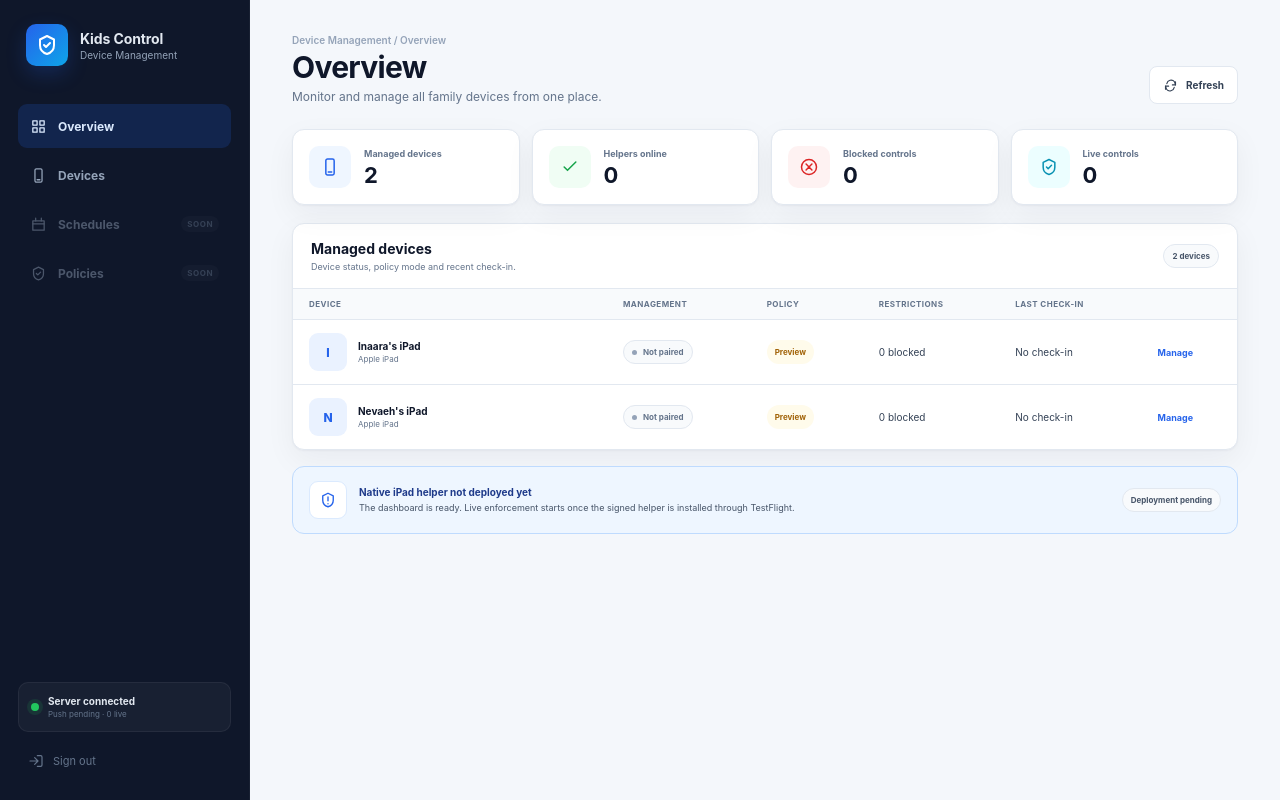
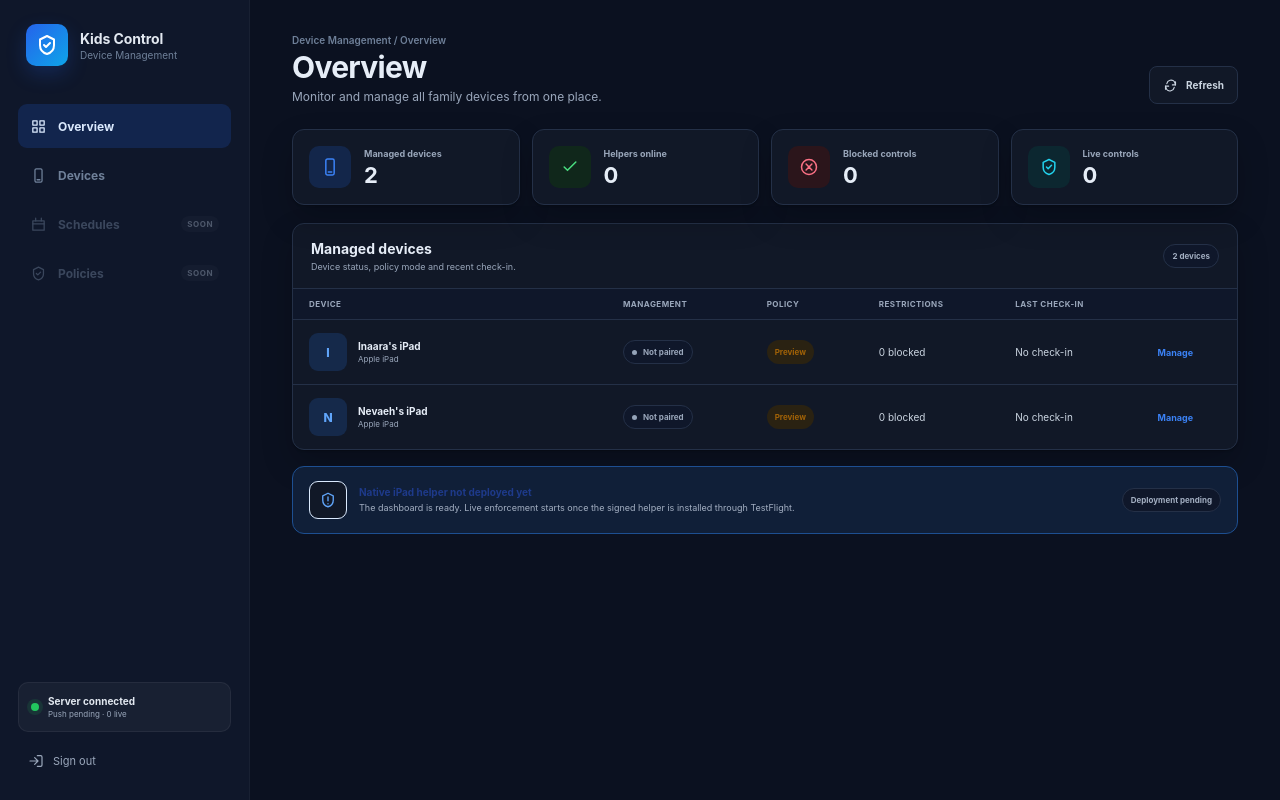
Before and after one commit to waqaarhussain/kids-control-hub, a Flask app: page / in a window 1280 px wide. Run offline with Flask 3, Linux system fonts and the light colour scheme; the visitor is signed in with stand-in values (Sample User, id 1); data comes from the database, SQL or seed files in the repository.

Commit message:
Apply dark theme across MDM console

```diff
--- a/server/static/styles.css
+++ b/server/static/styles.css
@@ -1,25 +1,25 @@
 :root{
   --navy:#0f172a;
   --navy-2:#111c31;
-  --bg:#f4f7fb;
-  --surface:#ffffff;
-  --surface-soft:#f8fafc;
-  --border:#e2e8f0;
-  --border-strong:#cbd5e1;
-  --text:#0f172a;
-  --muted:#64748b;
-  --muted-2:#94a3b8;
-  --blue:#2563eb;
-  --blue-soft:#eff6ff;
-  --cyan:#0891b2;
-  --cyan-soft:#ecfeff;
-  --green:#16a34a;
-  --green-soft:#f0fdf4;
-  --red:#dc2626;
-  --red-soft:#fef2f2;
-  --amber:#d97706;
-  --amber-soft:#fffbeb;
-  --shadow:0 1px 2px rgba(15,23,42,.04),0 10px 30px rgba(15,23,42,.05);
+  --bg:#0b1120;
+  --surface:#111827;
+  --surface-soft:#0f172a;
+  --border:#243047;
+  --border-strong:#334155;
+  --text:#e6edf7;
+  --muted:#9aa7bb;
+  --muted-2:#6f8099;
+  --blue:#3b82f6;
+  --blue-soft:#13264a;
+  --cyan:#22d3ee;
+  --cyan-soft:#0c2730;
+  --green:#4ade80;
+  --green-soft:#10271b;
+  --red:#fb7185;
+  --red-soft:#2b151b;
+  --amber:#fbbf24;
+  --amber-soft:#2a2212;
+  --shadow:0 1px 2px rgba(0,0,0,.22),0 14px 32px rgba(0,0,0,.2);
   --font:Inter,-apple-system,BlinkMacSystemFont,"Segoe UI",Roboto,Helvetica,Arial,sans-serif;
 }
 
@@ -39,23 +39,23 @@ a{text-decoration:none;color:inherit}
 .brand-mark.large{width:52px;height:52px;border-radius:12px}
 .brand-copy{display:flex;flex-direction:column}
 .brand-copy strong{font-size:14px;letter-spacing:-.1px}
-.brand-copy span{font-size:10px;color:#94a3b8;margin-top:2px}
+.brand-copy span{font-size:10px;color:#6f8099;margin-top:2px}
 
 .nav{display:flex;flex-direction:column;gap:5px;margin-top:38px}
-.nav-link{height:44px;border:0;border-radius:9px;background:transparent;color:#94a3b8;padding:0 12px;display:flex;align-items:center;gap:11px;font-size:12px;font-weight:650;text-align:left}
+.nav-link{height:44px;border:0;border-radius:9px;background:transparent;color:#6f8099;padding:0 12px;display:flex;align-items:center;gap:11px;font-size:12px;font-weight:650;text-align:left}
 .nav-link svg{width:17px;height:17px}
 .nav-link:hover{background:rgba(255,255,255,.05);color:#e2e8f0}
 .nav-link.active{background:rgba(37,99,235,.18);color:#dbeafe}
 .nav-link.disabled{opacity:.45;cursor:default}
-.nav-link em{font-style:normal;font-size:8px;text-transform:uppercase;letter-spacing:.5px;margin-left:auto;color:#64748b;background:rgba(255,255,255,.05);padding:3px 6px;border-radius:999px}
+.nav-link em{font-style:normal;font-size:8px;text-transform:uppercase;letter-spacing:.5px;margin-left:auto;color:#9aa7bb;background:rgba(255,255,255,.05);padding:3px 6px;border-radius:999px}
 
 .sidebar-footer{margin-top:auto;display:flex;flex-direction:column;gap:10px}
 .server-state{padding:12px;background:rgba(255,255,255,.04);border:1px solid rgba(255,255,255,.06);border-radius:10px;display:flex;align-items:center;gap:9px}
 .server-dot,.status-dot{width:8px;height:8px;border-radius:50%;background:#22c55e;box-shadow:0 0 0 4px rgba(34,197,94,.12);flex:0 0 8px}
 .server-state>div{display:flex;flex-direction:column;min-width:0}
 .server-state strong{font-size:10px}
-.server-state small{font-size:8px;color:#64748b;margin-top:2px;white-space:nowrap;overflow:hidden;text-overflow:ellipsis}
-.signout-link{height:38px;display:flex;align-items:center;gap:9px;color:#64748b;font-size:11px;padding:0 10px}
+.server-state small{font-size:8px;color:#9aa7bb;margin-top:2px;white-space:nowrap;overflow:hidden;text-overflow:ellipsis}
+.signout-link{height:38px;display:flex;align-items:center;gap:9px;color:#9aa7bb;font-size:11px;padding:0 10px}
 .signout-link:hover{color:#e2e8f0}
 .signout-link svg{width:16px;height:16px}
 
@@ -72,9 +72,9 @@ a{text-decoration:none;color:inherit}
 .btn svg{width:15px;height:15px}
 .btn:hover{transform:translateY(-1px)}
 .btn-primary{background:var(--blue);border-color:var(--blue);color:white;box-shadow:0 5px 12px rgba(37,99,235,.15)}
-.btn-secondary{background:white;border-color:var(--border);color:#334155}
-.btn-danger{background:var(--red-soft);border-color:#fecaca;color:var(--red)}
-.btn-success{background:var(--green-soft);border-color:#bbf7d0;color:var(--green)}
+.btn-secondary{background:var(--surface);border-color:var(--border);color:#cbd5e1}
+.btn-danger{background:var(--red-soft);border-color:#7f1d1d;color:var(--red)}
+.btn-success{background:var(--green-soft);border-color:#166534;color:var(--green)}
 
 .metric-grid{display:grid;grid-template-columns:repeat(4,minmax(0,1fr));gap:12px;margin-bottom:18px}
 .metric-card{background:var(--surface);border:1px solid var(--border);border-radius:12px;padding:16px;display:flex;align-items:center;gap:13px;box-shadow:var(--shadow)}
@@ -92,18 +92,18 @@ a{text-decoration:none;color:inherit}
 .card-header{padding:16px 18px;border-bottom:1px solid var(--border);display:flex;align-items:center;justify-content:space-between;gap:16px}
 .card-header h2{font-size:14px;margin:0 0 4px}
 .card-header p{font-size:9px;color:var(--muted);margin:0}
-.count-badge,.neutral-badge{font-size:8px;font-weight:700;color:#475569;background:#f8fafc;border:1px solid var(--border);padding:6px 8px;border-radius:999px;white-space:nowrap}
+.count-badge,.neutral-badge{font-size:8px;font-weight:700;color:#a3afc2;background:var(--surface-soft);border:1px solid var(--border);padding:6px 8px;border-radius:999px;white-space:nowrap}
 
 .device-table-wrap,.controls-table-wrap{overflow:auto}
 .device-table,.controls-table{width:100%;border-collapse:collapse;table-layout:auto}
-.device-table th,.controls-table th{background:#f8fafc;color:#64748b;font-size:8px;text-transform:uppercase;letter-spacing:.45px;text-align:left;font-weight:750;padding:10px 16px;border-bottom:1px solid var(--border);white-space:nowrap}
-.device-table td,.controls-table td{padding:13px 16px;border-bottom:1px solid var(--border);font-size:10px;color:#334155;vertical-align:middle}
+.device-table th,.controls-table th{background:var(--surface-soft);color:#9aa7bb;font-size:8px;text-transform:uppercase;letter-spacing:.45px;text-align:left;font-weight:750;padding:10px 16px;border-bottom:1px solid var(--border);white-space:nowrap}
+.device-table td,.controls-table td{padding:13px 16px;border-bottom:1px solid var(--border);font-size:10px;color:#cbd5e1;vertical-align:middle}
 .device-table tr:last-child td,.controls-table tr:last-child td{border-bottom:0}
 .device-row{cursor:pointer}
 .device-row:hover td{background:#fbfdff}
 
 .device-cell{display:flex;align-items:center;gap:11px;min-width:190px}
-.device-icon{width:38px;height:38px;border-radius:9px;background:#eaf2ff;color:#2563eb;display:grid;place-items:center;font-size:12px;font-weight:800}
+.device-icon{width:38px;height:38px;border-radius:9px;background:#15294a;color:#60a5fa;display:grid;place-items:center;font-size:12px;font-weight:800}
 .device-cell-copy{display:flex;flex-direction:column}
 .device-cell-copy strong{font-size:10px;color:var(--text)}
 .device-cell-copy span{font-size:8px;color:var(--muted);margin-top:2px}
@@ -112,7 +112,7 @@ a{text-decoration:none;color:inherit}
 .status-badge::before{content:"";width:5px;height:5px;border-radius:50%}
 .status-online{background:var(--green-soft);color:#15803d}
 .status-online::before{background:#22c55e}
-.status-offline{background:#f8fafc;color:#64748b;border:1px solid var(--border)}
+.status-offline{background:var(--surface-soft);color:#9aa7bb;border:1px solid var(--border)}
 .status-offline::before{background:#94a3b8}
 .policy-custom{background:var(--blue-soft);color:#1d4ed8}
 .policy-lock{background:var(--red-soft);color:#b91c1c}
@@ -123,11 +123,11 @@ a{text-decoration:none;color:inherit}
 .manage-link:hover{text-decoration:underline}
 .device-mobile-list,.controls-mobile-list{display:none}
 
-.deployment-card{background:#eef6ff;border:1px solid #bfdbfe;border-radius:12px;padding:14px 16px;display:grid;grid-template-columns:auto 1fr auto;align-items:center;gap:12px}
-.deployment-icon{width:38px;height:38px;border-radius:9px;background:white;color:#2563eb;display:grid;place-items:center;border:1px solid #dbeafe}
+.deployment-card{background:#101f38;border:1px solid #1d4f91;border-radius:12px;padding:14px 16px;display:grid;grid-template-columns:auto 1fr auto;align-items:center;gap:12px}
+.deployment-icon{width:38px;height:38px;border-radius:9px;background:var(--surface);color:#60a5fa;display:grid;place-items:center;border:1px solid #dbeafe}
 .deployment-icon svg{width:18px;height:18px}
 .deployment-card strong{display:block;font-size:10px;color:#1e3a8a}
-.deployment-card p{font-size:9px;color:#475569;margin:3px 0 0;line-height:1.45}
+.deployment-card p{font-size:9px;color:#a3afc2;margin:3px 0 0;line-height:1.45}
 
 /* device */
 .text-back{display:flex;align-items:center;gap:5px;border:0;background:transparent;color:var(--blue);font-size:9px;font-weight:700;padding:0;margin-bottom:5px}
```
Also changed, not shown: other parts of server/static/styles.css (+28 -28 lines).
